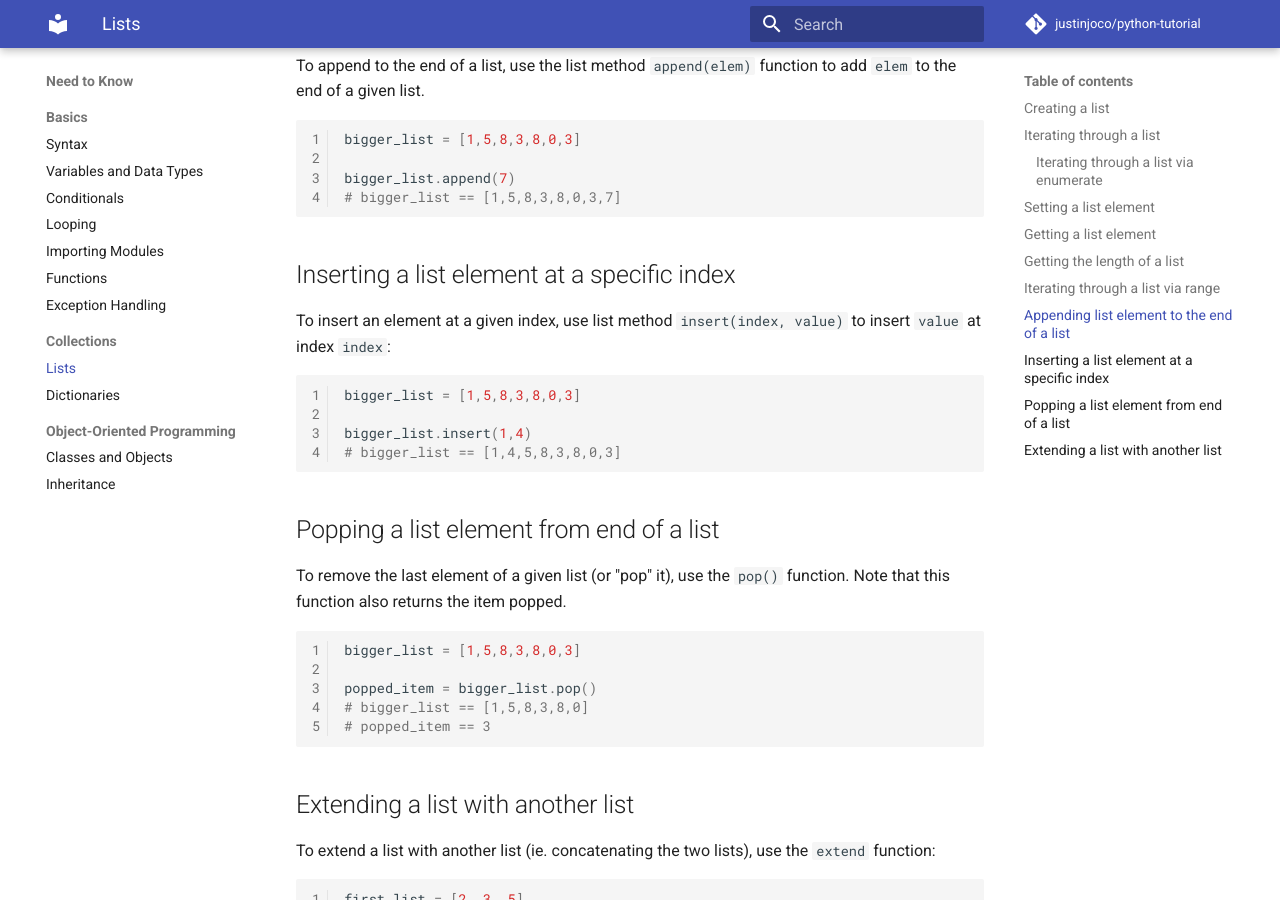
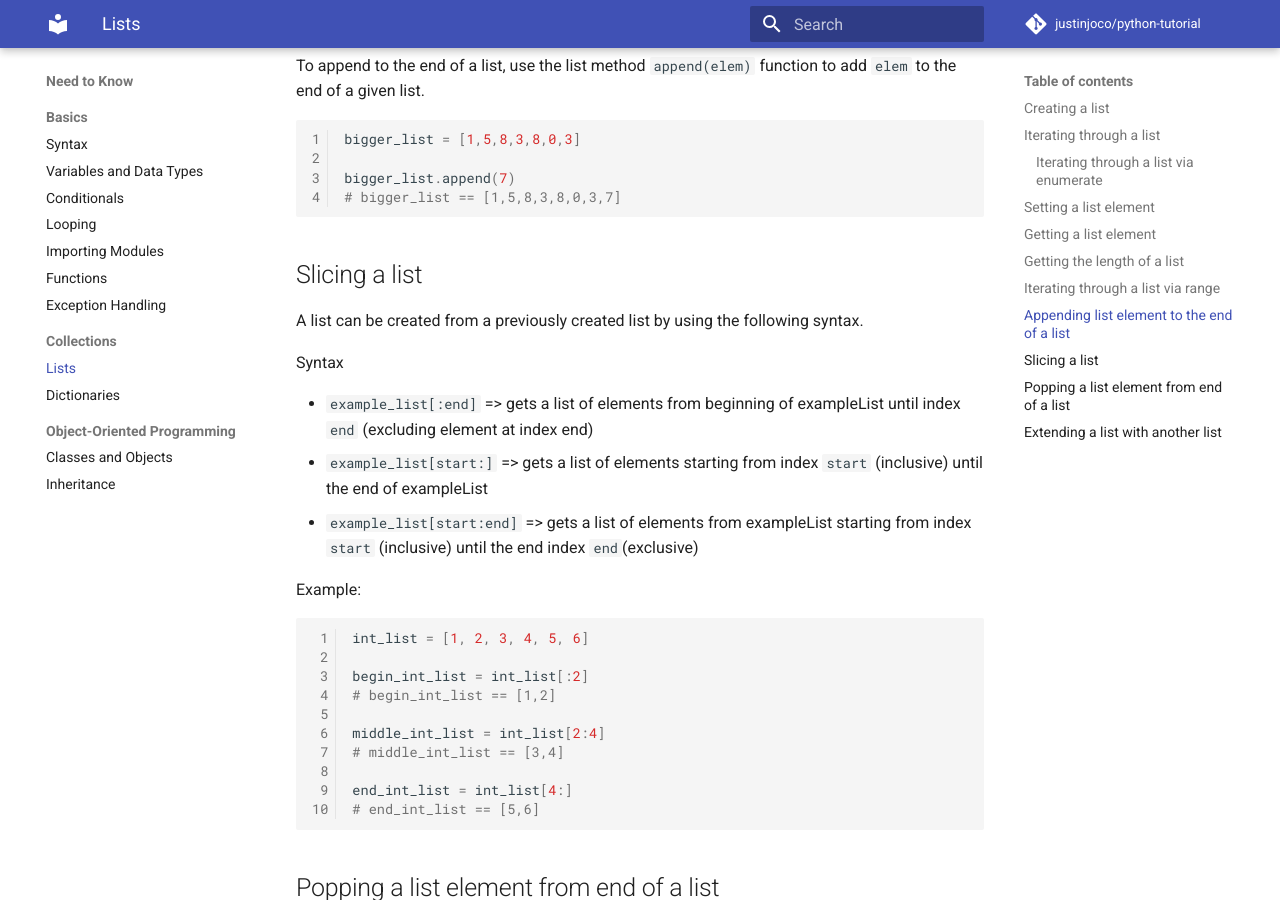
Before and after one commit to justinjoco/python-tutorial, an MkDocs documentation site: the page built from docs/collections/lists.md, in a window 1280 px wide and 900 px high, scrolled down 4390 px. Built offline with MkDocs 1.6.1 and Material for MkDocs 9.7.7, drawn with Linux system fonts in a browser that asks for light colours; comment, search, counter and statistics services are not loaded.

Commit message:
adds list slicing and chr/ord

````diff
--- a/docs/collections/lists.md
+++ b/docs/collections/lists.md
@@ -167,13 +167,29 @@ bigger_list = [1,5,8,3,8,0,3]
 bigger_list.append(7)
 # bigger_list == [1,5,8,3,8,0,3,7]
 ```
-## Inserting a list element at a specific index
-To insert an element at a given index, use list method `insert(index, value)` to insert `value` at index `index`:
+
+
+## Slicing a list
+A list can be created from a previously created list by using the following syntax.
+
+Syntax
+
+- `example_list[:end]` => gets a list of elements from beginning of exampleList until index `end` (excluding element at index end)
+- `example_list[start:]` => gets a list of elements starting from index `start` (inclusive) until the end of exampleList
+- `example_list[start:end]` => gets a list of elements from exampleList starting from index `start` (inclusive) until the end index `end`(exclusive)
+
+Example:
 ```python
-bigger_list = [1,5,8,3,8,0,3]
+int_list = [1, 2, 3, 4, 5, 6]
 
-bigger_list.insert(1,4)
-# bigger_list == [1,4,5,8,3,8,0,3]
+begin_int_list = int_list[:2]
+# begin_int_list == [1,2]
+
+middle_int_list = int_list[2:4]
+# middle_int_list == [3,4]
+
+end_int_list = int_list[4:]
+# end_int_list == [5,6]
 ```
 
 ## Popping a list element from end of a list
--- a/mkdocs.yml
+++ b/mkdocs.yml
@@ -38,6 +38,8 @@ nav:
     - Python Utilities:
       - Lambdas: utils/lambdas.md
       - Map, Filter, Reduce: utils/functional.md
+      - chr() and ord(): utils/chr_ord.md
+
 
 markdown_extensions:
   - pymdownx.highlight:
````
Also changed, not shown: docs/utils/chr_ord.md (added, +23 -0 lines).
